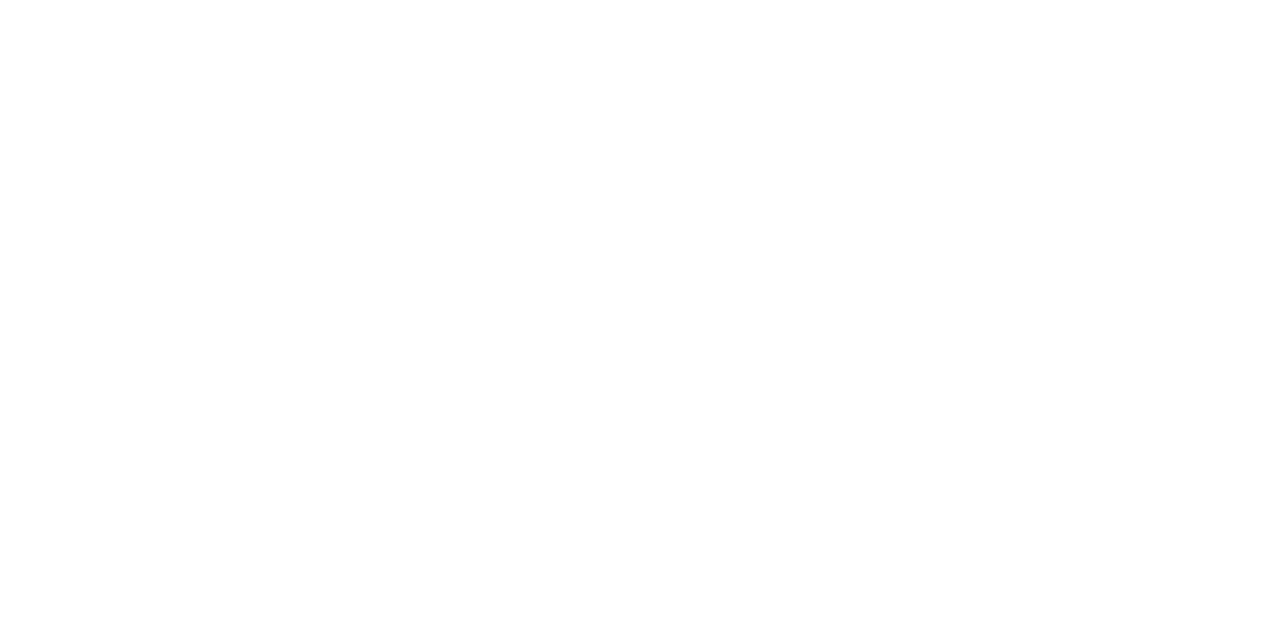
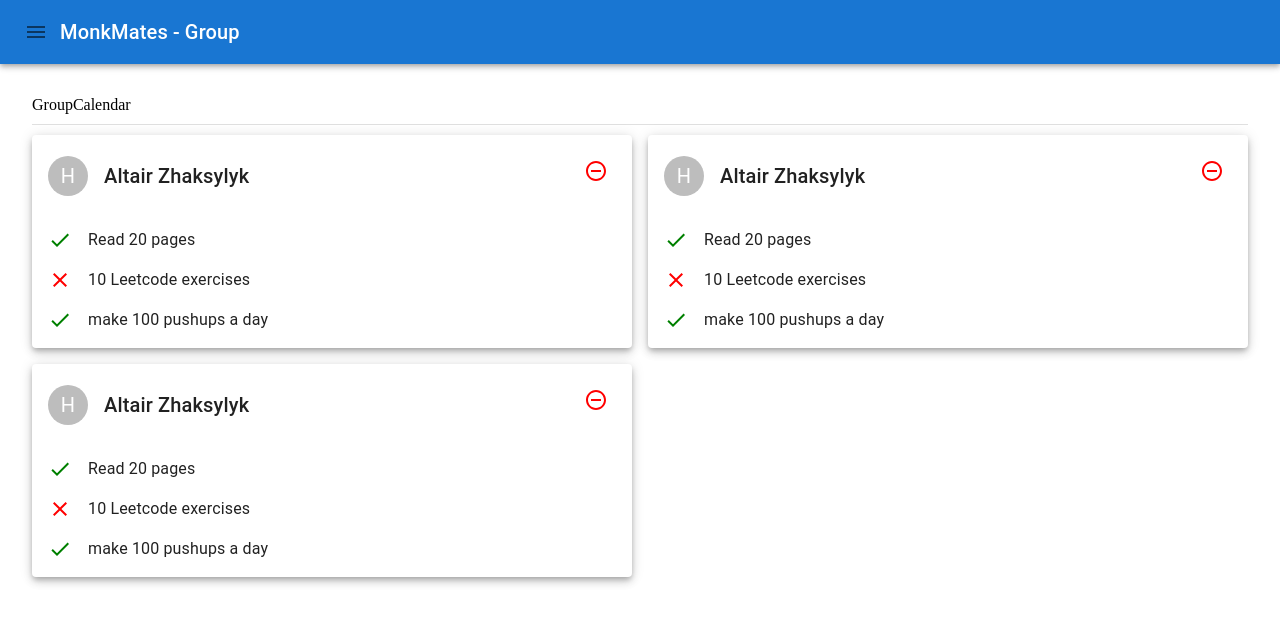
Before and after one commit to amir-not2005/monk-webapp, a React (Create React App) app in the folder client/: page /group in a window 1280 px wide. Before the commit this address had no page. Shown: the top 624 px of the page. Built offline with nearby package versions, Linux system fonts and the light colour scheme.

Commit message:
frontend edit

```diff
--- a/client/src/App.jsx
+++ b/client/src/App.jsx
@@ -2,6 +2,7 @@
 import { BrowserRouter, Route, Routes } from "react-router-dom";
 import Auth from "./pages/Auth";
 import Dashboard from "./pages/Dashboard";
+import Group from "./pages/Group";
 
 const App = () => {
   return (
@@ -9,6 +10,7 @@
       <Routes>
         <Route path="/auth" element={<Auth />} />
         <Route path="/dashboard" element={<Dashboard />} />
+        <Route path="/group" element={<Group />} />
       </Routes>
     </BrowserRouter>
   );
--- /dev/null
+++ b/client/src/components/Friends.jsx
@@ -0,0 +1,95 @@
+import {
+  Box,
+  Card,
+  CardContent,
+  Icon,
+  Typography,
+  Grid,
+  IconButton,
+  Avatar,
+  Stack,
+  List,
+  ListItem,
+} from "@mui/material";
+import React from "react";
+import RemoveCircleOutlineIcon from "@mui/icons-material/RemoveCircleOutline";
+import CloseIcon from "@mui/icons-material/Close";
+import DoneIcon from "@mui/icons-material/Done";
+
+const Friends = ({ groupMembers }) => {
+  return (
+    <Grid container spacing={2}>
+      {[
+        {
+          name: "Altair Zhaksylyk",
+          goals: [
+            { title: "Read 20 pages", isFinished: true },
+            { title: "10 Leetcode exercises", isFinished: false },
+            { title: "make 100 pushups a day", isFinished: true },
+          ],
+        },
+        {
+          name: "Altair Zhaksylyk",
+          goals: [
+            { title: "Read 20 pages", isFinished: true },
+            { title: "10 Leetcode exercises", isFinished: false },
+            { title: "make 100 pushups a day", isFinished: true },
+          ],
+        },
+        {
+          name: "Altair Zhaksylyk",
+          goals: [
+            { title: "Read 20 pages", isFinished: true },
+            { title: "10 Leetcode exercises", isFinished: false },
+            { title: "make 100 pushups a day", isFinished: true },
+          ],
+        },
+      ].map((groupMember) => {
+        return (
+          <Grid item xs={6}>
+            <Card elevation={5}>
+              <CardContent>
+                <Box>
+                  <Stack
+                    spacing={2}
+                    direction="row"
+                    justifyContent="space-between"
+                    alignItems="baseline"
+                  >
+                    <Box display="flex" gap={2} alignItems="baseline">
+                      <Avatar>H</Avatar>
+                      <Typography variant="h6"> {groupMember.name} </Typography>
+                    </Box>
+                    <IconButton>
+                      <RemoveCircleOutlineIcon style={{ color: "red" }} />
+                    </IconButton>
+                  </Stack>
+                </Box>
+              </CardContent>
+              <List>
+                {groupMember.goals.map((goal) => {
+                  return (
+                    <ListItem>
+                      <Stack spacing={2} direction="row">
+                        <Icon>
+                          {goal.isFinished ? (
+                            <DoneIcon style={{ color: "green" }} />
+                          ) : (
+                            <CloseIcon style={{ color: "red" }} />
+                          )}
+                        </Icon>
+                        <Typography variant="body1"> {goal.title} </Typography>
+                      </Stack>
+                    </ListItem>
+                  );
+                })}
+              </List>
+            </Card>
+          </Grid>
+        );
+      })}
+    </Grid>
+  );
+};
+
+export default Friends;
--- /dev/null
+++ b/client/src/components/GroupCalendar.jsx
@@ -0,0 +1,7 @@
+import React from "react";
+
+const GroupCalendar = () => {
+  return <div>GroupCalendar</div>;
+};
+
+export default GroupCalendar;
--- a/client/src/components/Sidebar.jsx
+++ b/client/src/components/Sidebar.jsx
@@ -12,8 +12,15 @@
 } from "@mui/material";
 import MenuIcon from "@mui/icons-material/Menu";
 
-const Sidebar = () => {
+const Sidebar = ({ pageName }) => {
   const [isDrawerOpen, setIsDrawerOpen] = React.useState(false);
+
+  const menuItems = [
+    { name: "Profile", url: "http://localhost:3000/profile" },
+    { name: "Group", url: "http://localhost:3000/group" },
+    { name: "Dashboard", url: "http://localhost:3000/dashboard" },
+    { name: "Log Out", url: "http://localhost:3000/auth" },
+  ];
 
   return (
     <>
@@ -27,7 +34,7 @@
             <MenuIcon />
           </IconButton>
           <Typography variant="h6" noWrap component="div">
-            MonkMates
+            MonkMates - {pageName}
           </Typography>
         </Toolbar>
       </AppBar>
@@ -43,11 +50,11 @@
             Menu
           </Typography>
           <List>
-            {["Profile", "Group", "Habits"].map((menuItem) => {
+            {menuItems.map(({ name, url }) => {
               return (
                 <ListItem style={{ padding: "0px" }}>
-                  <ListItemButton style={{ padding: "10px 18px" }}>
-                    {menuItem}
+                  <ListItemButton style={{ padding: "10px 18px" }} href={url}>
+                    {name}
                   </ListItemButton>
                 </ListItem>
               );
--- a/client/src/pages/Dashboard.jsx
+++ b/client/src/pages/Dashboard.jsx
@@ -8,7 +8,7 @@
 const Dashboard = () => {
   return (
     <Box>
-      <Sidebar />
+      <Sidebar pageName="Dashboard" />
       <Box p={4}>
         <HabitBar />
         <Divider style={{ margin: "10px 0px" }} />
--- /dev/null
+++ b/client/src/pages/Group.jsx
@@ -0,0 +1,24 @@
+import React from "react";
+import Sidebar from "../components/Sidebar";
+import { Box, Divider } from "@mui/material";
+import GroupCalendar from "../components/GroupCalendar";
+import Friends from "../components/Friends";
+
+const Group = ({ groupName }) => {
+  return (
+    <Box>
+      <Sidebar pageName="Group" />
+      <Box p={4}>
+        <Box>
+          <GroupCalendar />
+        </Box>
+        <Divider style={{ margin: "10px 0px" }} />
+        <Box>
+          <Friends />
+        </Box>
+      </Box>
+    </Box>
+  );
+};
+
+export default Group;
```
Also changed, not shown: 1 other file (tests, documents, lock files or other folders).
